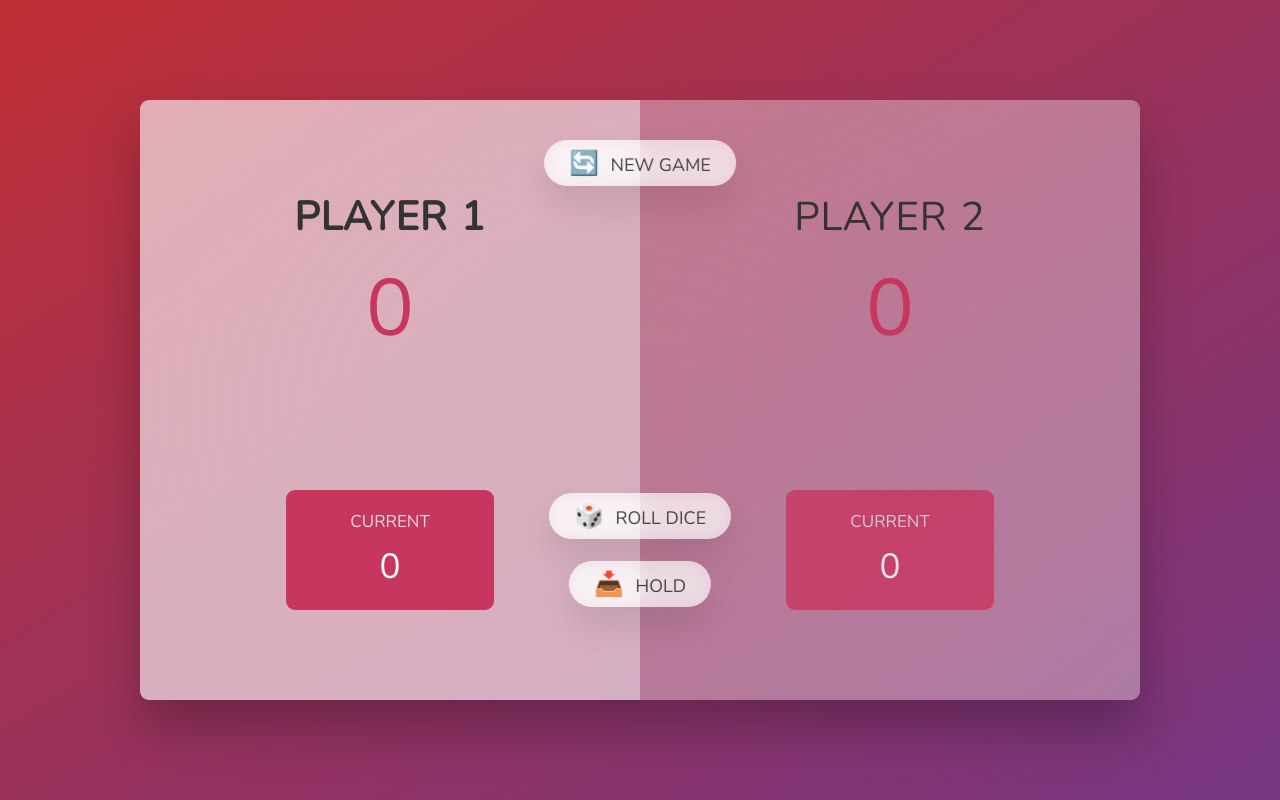
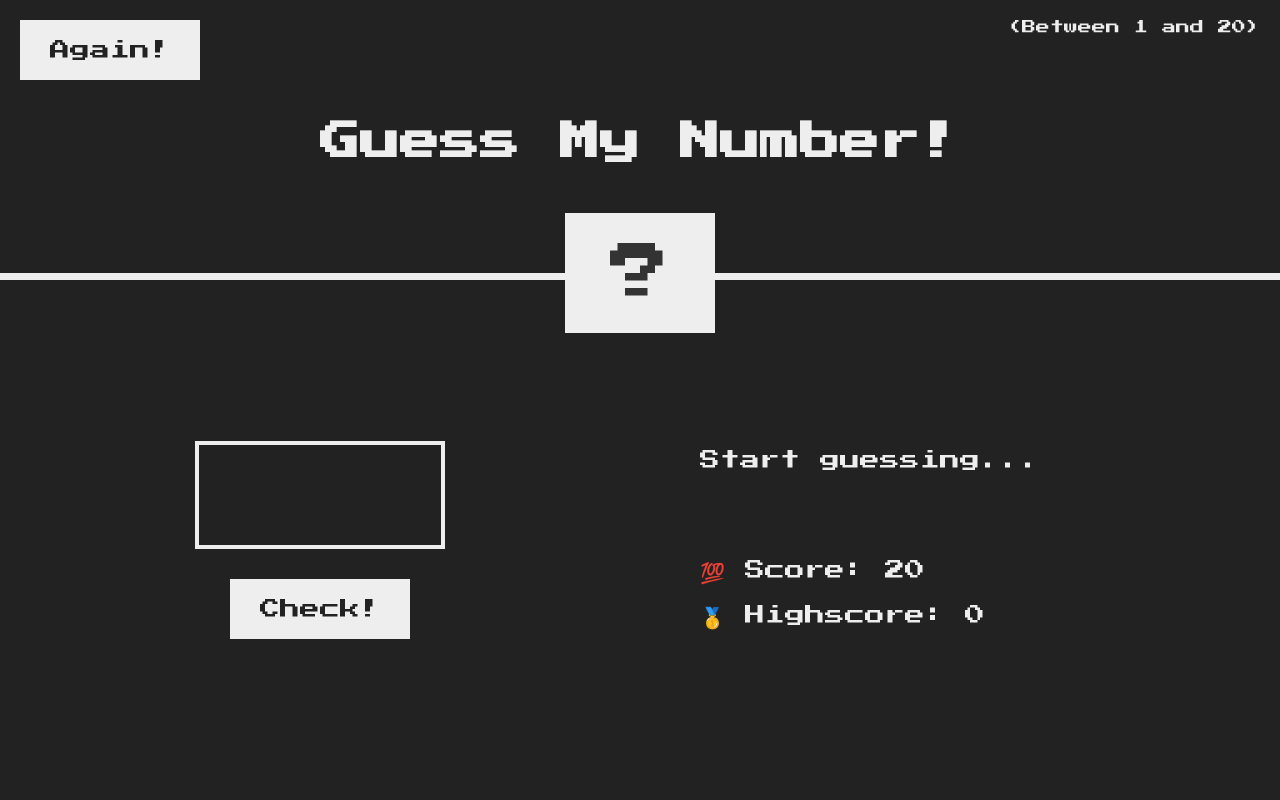
Before and after one commit to damiangs/guess-my-number, a plain HTML site: page index.html in a window 1280 px wide. Drawn offline with nearby package versions, Linux system fonts and the light colour scheme.

Commit message:
Initial commit

```diff
--- a/index.html
+++ b/index.html
@@ -5,31 +5,27 @@
     <meta name="viewport" content="width=device-width, initial-scale=1.0" />
     <meta http-equiv="X-UA-Compatible" content="ie=edge" />
     <link rel="stylesheet" href="style.css" />
-    <title>Pig Game</title>
+    <title>Guess My Number!</title>
   </head>
   <body>
+    <header>
+      <h1>Guess My Number!</h1>
+      <p class="between">(Between 1 and 20)</p>
+      <button class="btn again">Again!</button>
+      <div class="number">?</div>
+    </header>
     <main>
-      <section class="player player--0 player--active">
-        <h2 class="name" id="name--0">Player 1</h2>
-        <p class="score" id="score--0">43</p>
-        <div class="current">
-          <p class="current-label">Current</p>
-          <p class="current-score" id="current--0">0</p>
-        </div>
+      <section class="left">
+        <input type="number" class="guess" />
+        <button class="btn check">Check!</button>
       </section>
-      <section class="player player--1">
-        <h2 class="name" id="name--1">Player 2</h2>
-        <p class="score" id="score--1">24</p>
-        <div class="current">
-          <p class="current-label">Current</p>
-          <p class="current-score" id="current--1">0</p>
-        </div>
+      <section class="right">
+        <p class="message">Start guessing...</p>
+        <p class="label-score">💯 Score: <span class="score">20</span></p>
+        <p class="label-highscore">
+          🥇 Highscore: <span class="highscore">0</span>
+        </p>
       </section>
-
-      <img src="dice-5.png" alt="Playing dice" class="dice" />
-      <button class="btn btn--new">🔄 New game</button>
-      <button class="btn btn--roll">🎲 Roll dice</button>
-      <button class="btn btn--hold">📥 Hold</button>
     </main>
     <script src="script.js"></script>
   </body>
--- a/script.js
+++ b/script.js
@@ -1,105 +1,69 @@
 "use strict";
 
-// Define elements
-const player1 = document.querySelector(".player--0");
-const player2 = document.querySelector(".player--1");
-const scorePlayer1 = document.querySelector("#score--0");
-const scorePlayer2 = document.querySelector("#score--1");
-const currentPlayer1 = document.getElementById("current--0");
-const currentPlayer2 = document.getElementById("current--1");
+let secretNumber = Math.trunc(Math.random() * 20) + 1;
+let score = 20;
+let highscore = 0;
 
-const dice = document.querySelector(".dice");
-const btnNew = document.querySelector(".btn--new");
-const btnRoll = document.querySelector(".btn--roll");
-const btnHold = document.querySelector(".btn--hold");
-
-let scores, currentScore, activePlayer, playing;
-
-const init = () => {
-  // Starting conditions
-  scores = [0, 0];
-  currentScore = 0;
-  activePlayer = 0;
-  playing = true;
-
-  // disable dice
-  dice.classList.add("hidden");
-
-  //current score reset
-  currentPlayer1.textContent = 0;
-  currentPlayer2.textContent = 0;
-
-  // reset hold scores
-  scorePlayer1.textContent = 0;
-  scorePlayer2.textContent = 0;
-
-  //   reset player
-  player1.classList.add("player--active");
-  player2.classList.remove("player--active");
-
-  //   reset winner
-  player1.classList.remove("player--winner");
-  player2.classList.remove("player--winner");
+const displayMessage = (message) => {
+  document.querySelector(".message").textContent = message;
 };
 
-init();
+// Game logic
+document.querySelector(".check").addEventListener("click", function () {
+  const guess = Number(document.querySelector(".guess").value);
 
-const switchPlayer = () => {
-  document.getElementById(`current--${activePlayer}`).textContent = 0;
-  currentScore = 0;
-  activePlayer = activePlayer === 0 ? 1 : 0;
-  player1.classList.toggle("player--active");
-  player2.classList.toggle("player--active");
-};
+  if (!guess) {
+    displayMessage("🛑 No number!");
 
-// Rolling dice functionality
-btnRoll.addEventListener("click", function () {
-  if (playing) {
-    // 1. Generating a eandom dice roll
-    const diceNum = Math.trunc(Math.random() * 6) + 1;
+    // Player wins
+  } else if (guess === secretNumber) {
+    displayMessage("🎉Correct Number!");
 
-    // 2. Diplay dice
-    dice.classList.remove("hidden");
-    dice.src = `dice-${diceNum}.png`;
+    document.querySelector(".number").textContent = secretNumber;
 
-    // 3. Check for rolled 1: if true, switch to next player
-    if (diceNum !== 1) {
-      // Add dice to current score
-      currentScore += diceNum;
-      document.getElementById(`current--${activePlayer}`).textContent =
-        currentScore;
+    document.querySelector("body").style.backgroundColor = "#60b347";
+
+    document.querySelector(".number").style.width = "30rem";
+
+    if (score > highscore) {
+      highscore = score;
+      document.querySelector(".highscore").textContent = highscore;
+    }
+  } else if (guess !== secretNumber) {
+    if (score > 1) {
+      displayMessage(guess > secretNumber ? "📈Too high!" : "📉Too low!");
+
+      score--;
+
+      document.querySelector(".score").textContent = score;
     } else {
-      // Switch to next player
-      switchPlayer();
-    }
-  }
-});
+      displayMessage("💥You lost the game!");
 
-btnHold.addEventListener("click", function () {
-  if (playing) {
-    // 1. Add current score to active player's score
-    scores[activePlayer] += currentScore;
-    document.getElementById(`score--${activePlayer}`).textContent =
-      scores[activePlayer];
+      document.querySelector(".number").textContent = secretNumber;
 
-    // 2. Check if player's score is >= 100
-    if (scores[activePlayer] >= 100) {
-      // Finish game
-      playing = false;
-      dice.classList.add("hidden");
+      document.querySelector(".number").style.width = "30rem";
 
-      document
-        .querySelector(`.player--${activePlayer}`)
-        .classList.add("player--winner");
-      document
-        .querySelector(`.player--${activePlayer}`)
-        .classList.remove("player--active");
-    } else {
-      //   Switch to next player
-      switchPlayer();
+      document.querySelector("body").style.backgroundColor = "red";
+
+      document.querySelector(".score").textContent = 0;
     }
   }
 });
 
 // Reset game
-btnNew.addEventListener("click", init);
+document.querySelector(".again").addEventListener("click", function () {
+  score = 20;
+  secretNumber = Math.trunc(Math.random() * 20) + 1;
+
+  document.querySelector(".score").textContent = score;
+
+  document.querySelector(".number").textContent = "?";
+
+  displayMessage("Start guessing...");
+
+  document.querySelector(".guess").value = "";
+
+  document.querySelector("body").style.backgroundColor = "#222";
+
+  document.querySelector(".number").style.width = "15rem";
+});
--- a/style.css
+++ b/style.css
@@ -1,4 +1,4 @@
-@import url("https://fonts.googleapis.com/css2?family=Nunito&display=swap");
+@import url('https://fonts.googleapis.com/css?family=Press+Start+2P&display=swap');
 
 * {
   margin: 0;
@@ -12,160 +12,108 @@ html {
 }
 
 body {
-  font-family: "Nunito", sans-serif;
-  font-weight: 400;
-  height: 100vh;
-  color: #333;
-  background-image: linear-gradient(to top left, #753682 0%, #bf2e34 100%);
-  display: flex;
-  align-items: center;
-  justify-content: center;
+  font-family: 'Press Start 2P', sans-serif;
+  color: #eee;
+  background-color: #222;
+  /* background-color: #60b347; */
 }
 
 /* LAYOUT */
-main {
+header {
   position: relative;
-  width: 100rem;
-  height: 60rem;
-  background-color: rgba(255, 255, 255, 0.35);
-  backdrop-filter: blur(200px);
-  filter: blur();
-  box-shadow: 0 3rem 5rem rgba(0, 0, 0, 0.25);
-  border-radius: 9px;
-  overflow: hidden;
-  display: flex;
+  height: 35vh;
+  border-bottom: 7px solid #eee;
 }
 
-.player {
-  flex: 50%;
-  padding: 9rem;
+main {
+  height: 65vh;
+  color: #eee;
+  display: flex;
+  align-items: center;
+  justify-content: space-around;
+}
+
+.left {
+  width: 52rem;
   display: flex;
   flex-direction: column;
   align-items: center;
-  transition: all 0.75s;
 }
 
-/* ELEMENTS */
-.name {
-  position: relative;
-  font-size: 4rem;
-  text-transform: uppercase;
-  letter-spacing: 1px;
-  word-spacing: 2px;
-  font-weight: 300;
-  margin-bottom: 1rem;
+.right {
+  width: 52rem;
+  font-size: 2rem;
 }
 
-.score {
-  font-size: 8rem;
-  font-weight: 300;
-  color: #c7365f;
-  margin-bottom: auto;
+/* ELEMENTS STYLE */
+h1 {
+  font-size: 4rem;
+  text-align: center;
+  position: absolute;
+  width: 100%;
+  top: 52%;
+  left: 50%;
+  transform: translate(-50%, -50%);
 }
 
-.player--active {
-  background-color: rgba(255, 255, 255, 0.4);
-}
-.player--active .name {
-  font-weight: 700;
-}
-.player--active .score {
-  font-weight: 400;
+.number {
+  background: #eee;
+  color: #333;
+  font-size: 6rem;
+  width: 15rem;
+  padding: 3rem 0rem;
+  text-align: center;
+  position: absolute;
+  bottom: 0;
+  left: 50%;
+  transform: translate(-50%, 50%);
 }
 
-.player--active .current {
-  opacity: 1;
+.between {
+  font-size: 1.4rem;
+  position: absolute;
+  top: 2rem;
+  right: 2rem;
 }
 
-.current {
-  background-color: #c7365f;
-  opacity: 0.8;
-  border-radius: 9px;
-  color: #fff;
-  width: 65%;
-  padding: 2rem;
-  text-align: center;
-  transition: all 0.75s;
+.again {
+  position: absolute;
+  top: 2rem;
+  left: 2rem;
 }
 
-.current-label {
-  text-transform: uppercase;
-  margin-bottom: 1rem;
-  font-size: 1.7rem;
-  color: #ddd;
+.guess {
+  background: none;
+  border: 4px solid #eee;
+  font-family: inherit;
+  color: inherit;
+  font-size: 5rem;
+  padding: 2.5rem;
+  width: 25rem;
+  text-align: center;
+  display: block;
+  margin-bottom: 3rem;
 }
 
-.current-score {
-  font-size: 3.5rem;
+.btn {
+  border: none;
+  background-color: #eee;
+  color: #222;
+  font-size: 2rem;
+  font-family: inherit;
+  padding: 2rem 3rem;
+  cursor: pointer;
 }
 
-/* ABSOLUTE POSITIONED ELEMENTS */
-.btn {
-  position: absolute;
-  left: 50%;
-  transform: translateX(-50%);
-  color: #444;
-  background: none;
-  border: none;
-  font-family: inherit;
-  font-size: 1.8rem;
-  text-transform: uppercase;
-  cursor: pointer;
-  font-weight: 400;
-  transition: all 0.2s;
-
-  background-color: white;
-  background-color: rgba(255, 255, 255, 0.6);
-  backdrop-filter: blur(10px);
-
-  padding: 0.7rem 2.5rem;
-  border-radius: 50rem;
-  box-shadow: 0 1.75rem 3.5rem rgba(0, 0, 0, 0.1);
+.btn:hover {
+  background-color: #ccc;
 }
 
-.btn::first-letter {
-  font-size: 2.4rem;
-  display: inline-block;
-  margin-right: 0.7rem;
+.message {
+  margin-bottom: 8rem;
+  height: 3rem;
 }
 
-.btn--new {
-  top: 4rem;
+.label-score {
+  margin-bottom: 2rem;
 }
-.btn--roll {
-  top: 39.3rem;
-}
-.btn--hold {
-  top: 46.1rem;
-}
-
-.btn:active {
-  transform: translate(-50%, 3px);
-  box-shadow: 0 1rem 2rem rgba(0, 0, 0, 0.15);
-}
-
-.btn:focus {
-  outline: none;
-}
-
-.dice {
-  position: absolute;
-  left: 50%;
-  top: 16.5rem;
-  transform: translateX(-50%);
-  height: 10rem;
-  box-shadow: 0 2rem 5rem rgba(0, 0, 0, 0.2);
-}
-
-.player--winner {
-  background-color: #2f2f2f;
-}
-
-.player--winner .name {
-  font-weight: 700;
-  color: #c7365f;
-}
-
-.hidden {
-  display: none;
-}
```
Also changed, not shown: dice-1.png (deleted), dice-2.png (deleted), dice-3.png (deleted), dice-4.png (deleted), dice-5.png (deleted), dice-6.png (deleted).
